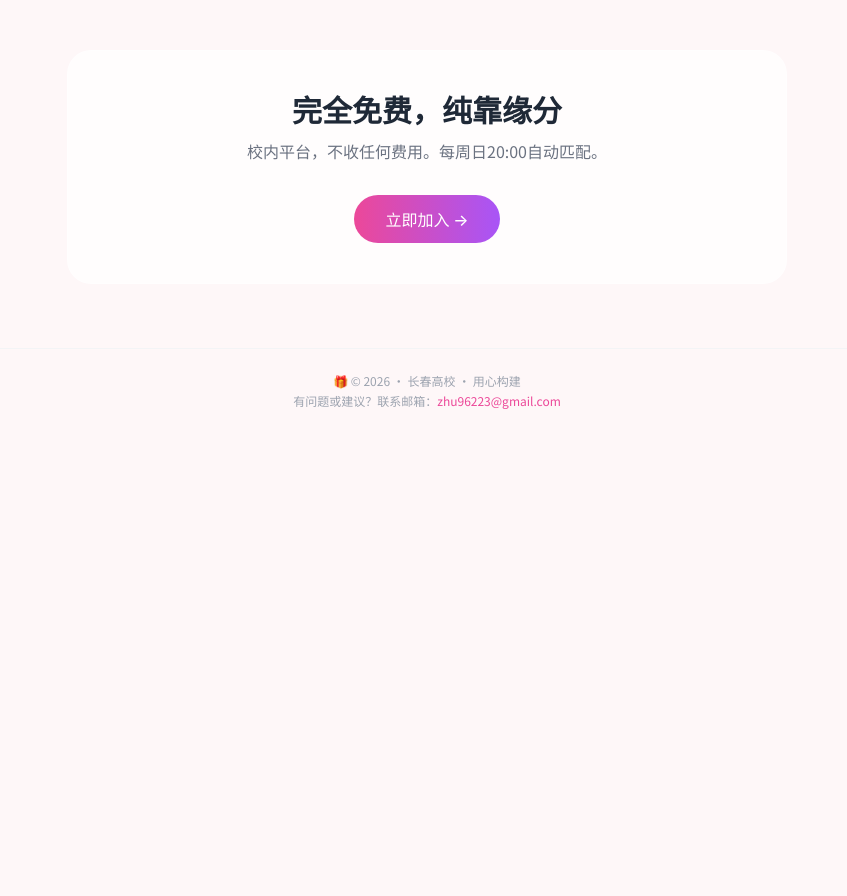
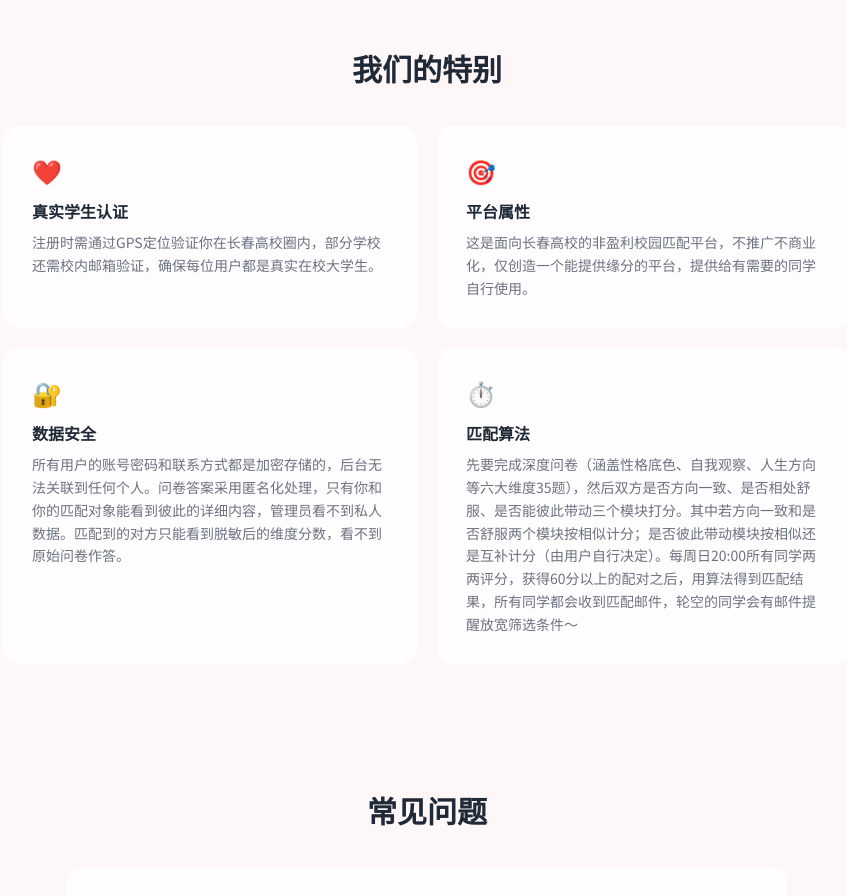
Before and after one commit to hajicat/JAI, a Next.js app: page / in a window 1280 px wide. Shown: the part 1900-2796 px from the top of the page, without its empty margins (213-1060 px from the left). Before the commit the page ends 2333 px from the top, so only its background shows below. Built offline with nearby package versions, Linux system fonts and the light colour scheme.

Commit message:
feat: 首页新增「我们的特别」4卡片 + 常见问题FAQ手风琴

```diff
--- a/src/app/page.tsx
+++ b/src/app/page.tsx
@@ -519,11 +519,87 @@ export default function Home() {
           <h3 className="text-xl font-bold text-gray-800 mb-2">仅限长春高校同学</h3>
           <p className="text-gray-500 text-sm">
             注册时需通过GPS定位验证你在长春高校圈内（吉林大学/东北师范大学/<br />
-            吉林动画学院/吉林外国语大学/长春大学，15km范围）<br />
+            吉林动画学院/吉林外国语大学/长春大学/吉林艺术学院，15km范围）<br />
             确保每一位参与者都是真实的高校同学
           </p>
         </div>
       </section>
+
+      {/* ══ 我们的特别 ══ */}
+      {(() => {
+        const features = [
+          {
+            icon: '❤️',
+            title: '真实学生认证',
+            desc: '注册时需通过GPS定位验证你在长春高校圈内，部分学校还需校内邮箱验证，确保每位用户都是真实在校大学生。',
+          },
+          {
+            icon: '🎯',
+            title: '平台属性',
+            desc: '这是面向长春高校的非盈利校园匹配平台，不推广不商业化，仅创造一个能提供缘分的平台，提供给有需要的同学自行使用。',
+          },
+          {
+            icon: '🔐',
+            title: '数据安全',
+            desc: '所有用户的账号密码和联系方式都是加密存储的，后台无法关联到任何个人。问卷答案采用匿名化处理，只有你和你的匹配对象能看到彼此的详细内容，管理员看不到私人数据。匹配到的对方只能看到脱敏后的维度分数，看不到原始问卷作答。',
+          },
+          {
+            icon: '⏱️',
+            title: '匹配算法',
+            desc: '先要完成深度问卷（涵盖性格底色、自我观察、人生方向等六大维度35题），然后双方是否方向一致、是否相处舒服、是否能彼此带动三个模块打分。其中若方向一致和是否舒服两个模块按相似计分；是否彼此带动模块按相似还是互补计分（由用户自行决定）。每周日20:00所有同学两两评分，获得60分以上的配对之后，用算法得到匹配结果，所有同学都会收到匹配邮件，轮空的同学会有邮件提醒放宽筛选条件～',
+          },
+        ]
+        return (
+          <section className={`relative z-10 max-w-4xl mx-auto px-6 py-16 ${campusVisible ? 'animate-fade-in' : 'opacity-0'}`}>
+            <h2 className="text-3xl font-bold text-center text-gray-800 mb-10">我们的特别</h2>
+            <div className="grid grid-cols-1 md:grid-cols-2 gap-5">
+              {features.map((f, i) => (
+                <div key={i} className="bg-white/70 backdrop-blur-sm border border-white/50 rounded-2xl p-6 sm:p-7 hover:shadow-md hover:-translate-y-0.5 transition-all duration-300 interactive-card">
+                  <div className="text-2xl mb-3">{f.icon}</div>
+                  <h3 className="font-bold text-gray-800 mb-2">{f.title}</h3>
+                  <p className="text-sm text-gray-500 leading-relaxed">{f.desc}</p>
+                </div>
+              ))}
+            </div>
+          </section>
+        )
+      })()}
+
+      {/* ══ 常见问题 FAQ ══ */}
+      {(() => {
+        const [openIndex, setOpenIndex] = useState<number | null>(null)
+        const faqs = [
+          { q: '使用流程是什么？', a: '首先注册账号并通过学生身份验证（GPS定位+邮箱），然后完成35道深度心理问卷（约15分钟）。之后每周末等待系统自动匹配，周日20:00揭晓本周的匹配对象。如果双方都愿意交换联系方式，就能拿到对方的联系信息啦~' },
+          { q: '什么是盲盒交友？', a: '「盲盒」的意思是：你不知道会匹配到谁，对方也不知道会匹配到你。系统根据你们的问卷回答计算契合度，在你们互相看到对方信息之前，一切都是未知的。这种设计避免了「看脸社交」的偏见，让大家更关注内在契合度。' },
+          { q: '验证码发送成功，但邮箱为什么收不到验证码？', a: '只要填入了正确的邮箱就能触发验证码发送，但不一定能送到邮箱。所有邮件发送失败原因都是同学们输入的邮箱地址不在对应学校邮箱系统里，需要同学们检查输入的邮箱前缀，如果前缀正确依然收不到邮件需要联系学校邮箱管理员咨询邮箱功能是否正常。目前系统的邮件发送成功率（指用户邮箱能收到验证码）为91%。' },
+          { q: '用学生账号密码登陆，会不会拿走另作他用？', a: '绝对不会。我们只在你首次注册时用学校邮箱发一次验证码来确认你是该校学生，之后不会再访问你的学校邮箱。密码使用PBKDF2强哈希+服务端pepper加盐存储，即使数据库泄露也无法还原明文。我们看不到也存不了你的学校账号密码原文。' },
+        ]
+        return (
+          <section className={`relative z-10 max-w-3xl mx-auto px-6 py-16 ${pricingVisible ? 'animate-fade-in' : 'opacity-0'}`}>
+            <h2 className="text-3xl font-bold text-center text-gray-800 mb-10">常见问题</h2>
+            <div className="space-y-3">
+              {faqs.map((faq, i) => (
+                <div key={i} className="bg-white/70 backdrop-blur-sm border border-white/50 rounded-2xl overflow-hidden interactive-card">
+                  <button
+                    onClick={() => setOpenIndex(openIndex === i ? null : i)}
+                    className="w-full flex items-center justify-between p-5 sm:p-6 text-left cursor-pointer hover:bg-white/80 transition-colors"
+                  >
+                    <span className="font-medium text-gray-800 pr-4">{faq.q}</span>
+                    <svg className={`shrink-0 w-5 h-5 text-gray-400 transition-transform duration-300 ${openIndex === i ? 'rotate-180' : ''}`} fill="none" viewBox="0 0 24 24" stroke="currentColor" strokeWidth={2}>
+                      <path strokeLinecap="round" strokeLinejoin="round" d="M19 9l-7 7-7-7" />
+                    </svg>
+                  </button>
+                  {openIndex === i && (
+                    <div className="px-5 sm:px-6 pb-5 sm:pb-6 animate-fade-in">
+                      <p className="text-sm text-gray-500 leading-relaxed">{faq.a}</p>
+                    </div>
+                  )}
+                </div>
+              ))}
+            </div>
+          </section>
+        )
+      })()}
 
       {/* Pricing */}
       <section ref={pricingRef} className={`relative z-10 max-w-3xl mx-auto px-6 py-16 text-center ${pricingVisible ? 'animate-fade-in' : 'opacity-0'}`}>
```
